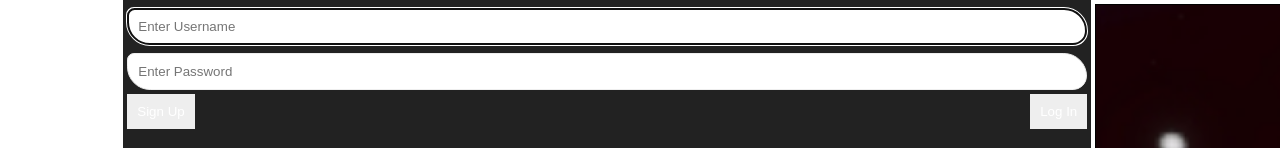
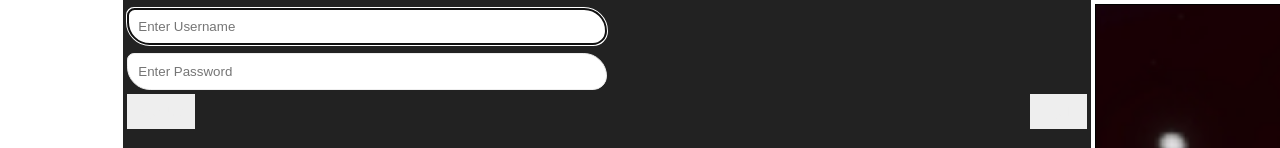
Before and after one commit to jackylau-nyc/Asteroid-Escape, a PHP site: page / in a window 1280 px wide; the page is wider, and only the part inside the window is pictured. Shown: the part 290-438 px from the top of that part. Run offline with PHP 8.4, Linux system fonts and the light colour scheme; data that the repository does not hold is empty.

Commit message:
adjusting front end

```diff
--- a/style.css
+++ b/style.css
@@ -9,7 +9,7 @@ canvas {
 }
 
 input[type=text], input[type=password], input[type=file]  {
-    width: 100%;
+    width: 50%;
     padding: 10px 10px;
     margin: 4px 0;
     display: inline-block;
@@ -45,7 +45,7 @@ th {
 
 /* Set a style for all buttons */
 button {
-    color: white;
+    color: #eee;
 	padding: 10px 10px;
     margin: 0 0;
     border: none;
@@ -134,8 +134,8 @@ span.psw {
 .header {
     height: 20vw;
     width: 100vw;
-  background-color: #111
-  color:#eee;
+  background-color: #eee
+  color:#111;
 }
 
 /* Add Zoom Animation */
```
